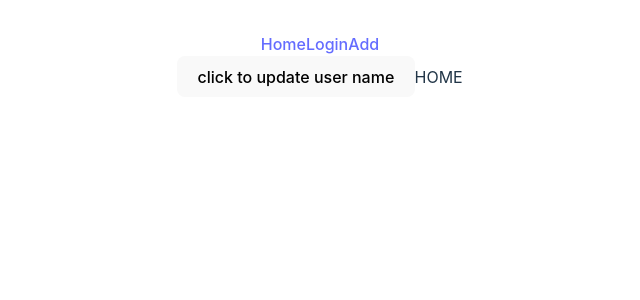
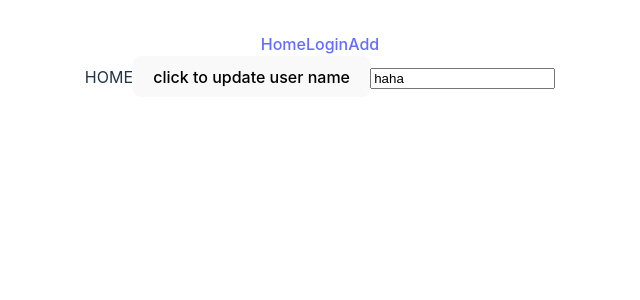
Before and after one commit to rainawan/BruinDictionary, a React (Vite) app: page / in a window 1280 px wide. Shown: the top 300 px of the page, without its empty margins (320-960 px from the left). Built offline with nearby package versions, Linux system fonts and the light colour scheme.

Commit message:
add lodash debounce

```diff
--- a/package.json
+++ b/package.json
@@ -14,6 +14,7 @@
   "dependencies": {
     "eslint-plugin-import": "^2.29.1",
     "firebase-tools": "^13.1.0",
+    "lodash.debounce": "^4.0.8",
     "prop-types": "^15.8.1",
     "react": "^18.2.0",
     "react-dom": "^18.2.0",
--- a/src/routes/Home.jsx
+++ b/src/routes/Home.jsx
@@ -1,17 +1,27 @@
+import { useState } from 'react';
+import debounce from 'lodash.debounce';
 import useCurrentUserData from '../utils/useCurrentUserData';
 
 const Home = () => {
   const { userData, setUserData } = useCurrentUserData();
+  const [searchTerm, setSearchTerm] = useState('haha');
+
+  const handleSearch = (term) => {
+    setSearchTerm(() => term);
+    debounce(() => {});
+  };
+  const debouncedSearch = debounce(handleSearch, 500);
 
   return (
     <div>
+      HOME
       <button
         onClick={() => {
           setUserData({ username: 'John Doe' });
         }}>
         {userData?.username ?? 'click to update user name'}
       </button>
-      HOME
+      <input type="text" value={searchTerm} onChange={(e) => handleSearch(e.target.value)} />
     </div>
   );
 };
```
Also changed, not shown: 1 other file (tests, documents, lock files or other folders).
